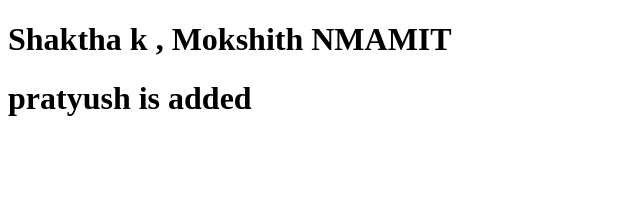
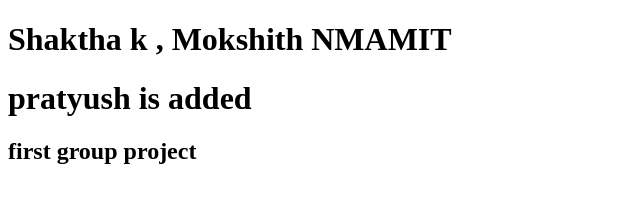
Before and after one commit to Steve154-SJ/securityguard-system, a plain HTML site: page index4.html in a window 1280 px wide. Shown: the whole page, without its empty margins (0-640 px from the left). Drawn offline with Linux system fonts and the light colour scheme.

Commit message:
first project

```diff
--- a/index4.html
+++ b/index4.html
@@ -6,5 +6,6 @@
     <body>
         <h1>Shaktha k , Mokshith NMAMIT</h1>
         <h1>pratyush is added</h1>
+        <h2>first group project</h2>
     </body>
 </html>
```
